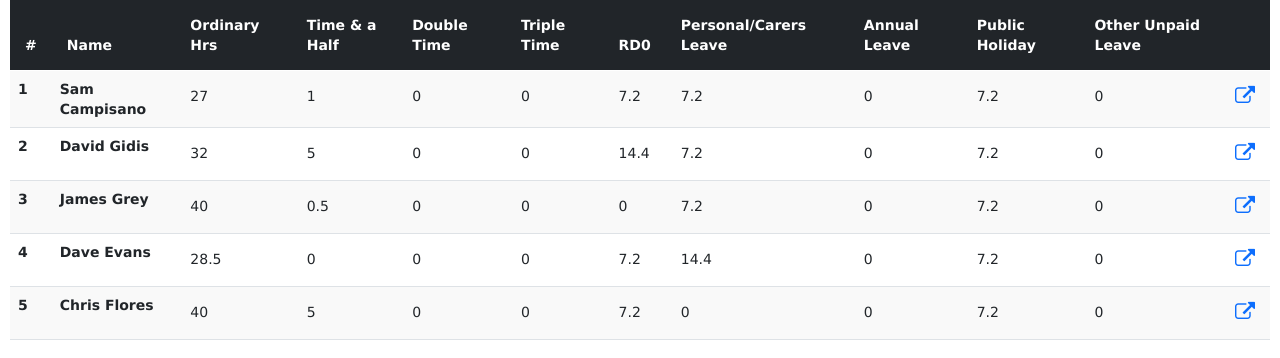
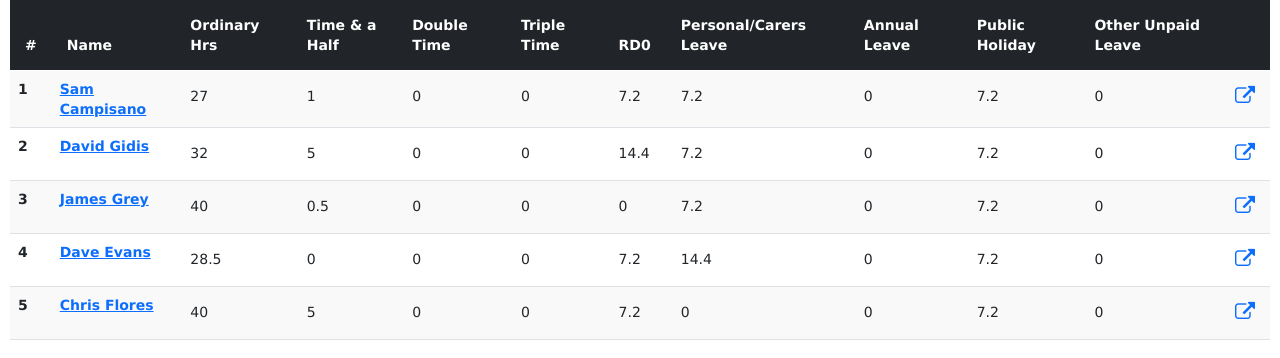
Before and after one commit to clayer-lotus/nedsTimeSheet, an Angular app in the folder frontend/: page / in a window 1280 px wide. Shown: the part 1194-1552 px from the top of the page. Built offline with nearby package versions, Linux system fonts and the light colour scheme.

Commit message:
new frontend commit

```diff
--- a/frontend/src/app/components/home/home.component.html
+++ b/frontend/src/app/components/home/home.component.html
@@ -44,9 +44,10 @@
           </tr>
         </thead>
         <tbody class="">
+
           <tr>
             <th scope="row">1</th>
-            <th scope="row">Sam Campisano</th>
+            <th scope="row"><a href="work-summary">Sam Campisano</a></th>
             <td>27</td>
             <td>1</td>
             <td>0</td>
@@ -63,7 +64,7 @@
 
           <tr>
             <th scope="row">2</th>
-            <th scope="row">David Gidis</th>
+            <th scope="row"><a href="work-summary">David Gidis</a> </th>
             <td>32</td>
             <td>5</td>
             <td>0</td>
@@ -79,7 +80,7 @@
           </tr>
           <tr>
             <th scope="row">3</th>
-            <th scope="row">James Grey</th>
+            <th scope="row"><a href="work-summary">James Grey</a> </th>
             <td>40</td>
             <td>0.5</td>
             <td>0</td>
@@ -95,7 +96,7 @@
           </tr>
           <tr>
             <th scope="row">4</th>
-            <th scope="row">Dave Evans</th>
+            <th scope="row"><a href="work-summary"> Dave Evans</a></th>
             <td>28.5</td>
             <td>0</td>
             <td>0</td>
@@ -111,7 +112,7 @@
           </tr>
           <tr>
             <th scope="row">5</th>
-            <th scope="row">Chris Flores</th>
+            <th scope="row"><a href="work-summary">Chris Flores</a> </th>
             <td>40</td>
             <td>5</td>
             <td>0</td>
--- a/frontend/src/app/components/work-summary/work-summary.component.html
+++ b/frontend/src/app/components/work-summary/work-summary.component.html
@@ -173,9 +173,9 @@
           <!-- 6h columm -->
           <tr class="table-success fs-5 fw-bold">
             <td  colspan="3">Total</td>
-            <td>82</td>
-            <td>27</td>
-            <td>114</td>
+            <td>82 kms</td>
+            <td>27 hrs</td>
+            <td>114 hrs</td>
           </tr>
         </tbody>
       </table>
```
